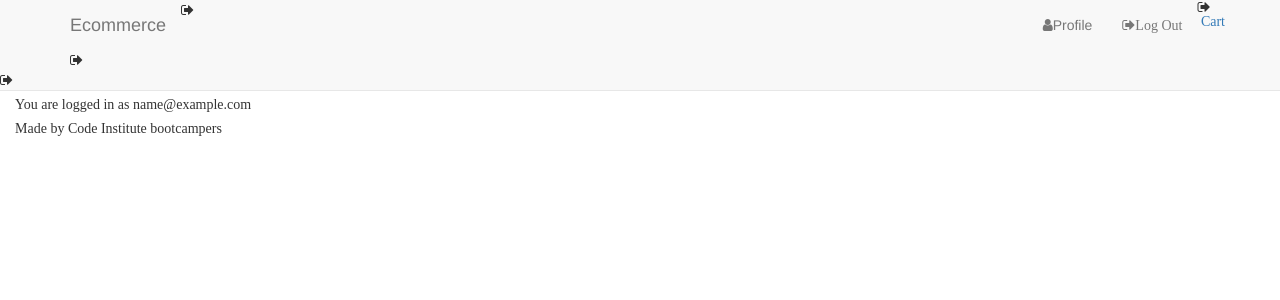
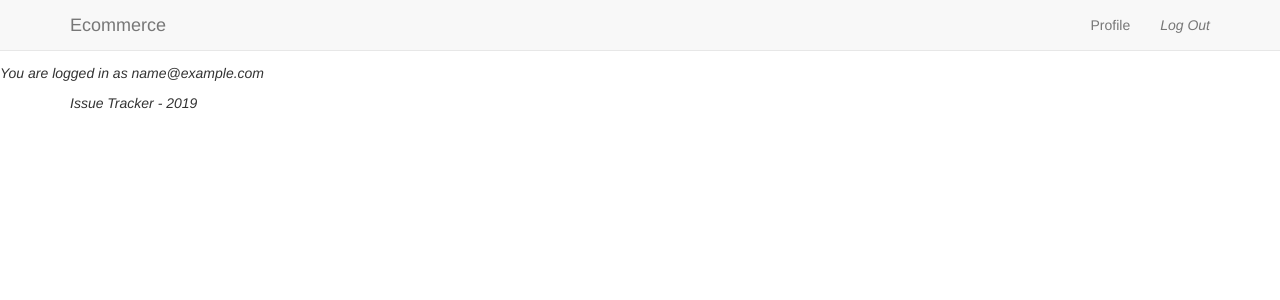
Before and after one commit to GarethMellon/django-issues-tracker, a Django app: page /accounts/profile/ in a window 1280 px wide. Shown: the top 300 px of the page. Run offline with Django 3.2, Linux system fonts and the light colour scheme; the visitor is signed in with stand-in values (Sample User, id 1); some libraries are stand-ins or nearby versions.

Commit message:
Striped out parts of base.html that will not be used

```diff
--- a/templates/base.html
+++ b/templates/base.html
@@ -7,8 +7,6 @@
     <meta http-equiv="X-UA-Compatible" content="ie=edge">
     <title>AuthenticateMe</title>
     <link rel="stylesheet" href="https://cdnjs.cloudflare.com/ajax/libs/bootswatch/3.3.7/cerulean/bootstrap.min.css">
-    <link rel="stylesheet" href="{% static 'font-awesome/css/font-awesome.min.css' %}" type="text/css" />
-    <link rel="stylesheet" href="{% static 'css/custom.css' %}">
     <script src="https://cdnjs.cloudflare.com/ajax/libs/jquery/3.2.1/jquery.min.js"></script>
     <script src="https://cdnjs.cloudflare.com/ajax/libs/twitter-bootstrap/3.3.7/js/bootstrap.min.js"></script>
     {% block head_js %}
@@ -36,14 +34,6 @@
                         <li><a href="{% url 'registration' %}"><i class="fa fa-user-plus">Register</a></li>
                         <li><a href="{% url 'login' %}"><i class="fa fa-user"><i class="fa fa-sign-in">Log In</a></li>
                     {% endif %}
-                    <li>
-                        <a href="##">
-                            <i class="fa fa-shipping-cart"></i> Cart
-                            {% if product_count > 0 %}
-                                <label class="badge badge-warning">{{ product_count }}</label>
-                            {% endif %}
-                        </a>
-                    </li>
                 </ul>
             </div>
         </div>
@@ -57,19 +47,12 @@
             </div>
         </div>
     {% endif %}
-    <div class="container">
-        <div class="display">
-            <form action="#" method="GET">
-                <input type="text" name="q"/>
-                <input type="submit" value="Search"/>
-            </form>
-        </div>
 
-        {% block content %} {% endblock %}
+    {% block content %} {% endblock %}
     </div>
     <footer>
         <div class="container">
-            <p>Made by Code Institute bootcampers</p>
+            <p>Issue Tracker - 2019</p>
         </div>
     </footer>
 </body>
```
